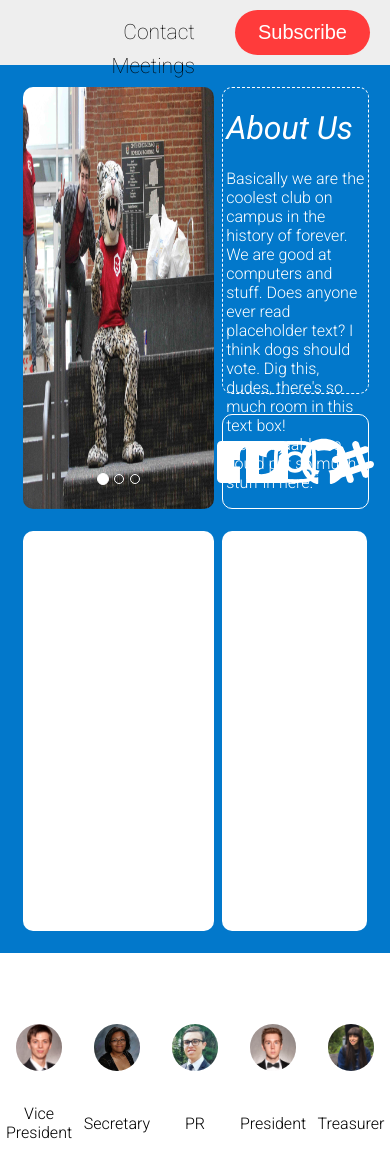
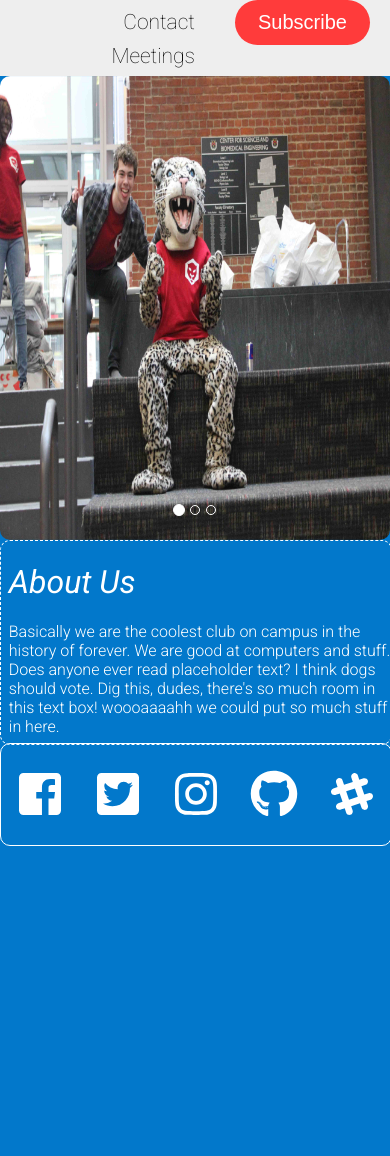
Before and after one commit to csswit/new-css-website, a PHP site: page / in a window 390 px wide. Shown: the top 1156 px of the page. Run offline with PHP 8.4, Linux system fonts and the light colour scheme; some libraries are stand-ins or nearby versions.

Commit message:
Started mobile layout

```diff
--- a/style.css
+++ b/style.css
@@ -151,6 +151,7 @@ div.aboutpane {
   border-radius: 10px;
   margin-bottom: 4%;
   border: 1px dashed white;
+
   grid-column-start: 4;
   grid-column-end: 5;
   grid-row-start: 2;
@@ -360,3 +361,53 @@ background-color: white;
   color: none;
   font-size: 0px;
 }
+
+@media screen and (max-width: 768px) {
+  .firstsection {
+    grid-template-columns: 100%;
+    grid-row-gap: 0;
+    grid-template-rows: 9vh 55vh 24vh 12vh 400px;
+    /* grid-template-rows: 65px 422px 250px 400px; */
+  }
+
+  div.navbar {
+    height: 9vh;
+    padding-top: 0;
+  }
+
+  div.bootstrap-iso {
+    height: 55vh;
+    grid-column-start: 1;
+    grid-column-end: 2;
+    grid-row-start: 2;
+    grid-row-end: 3;
+  }
+
+  .carouselSlide {
+    max-height: 55vh;
+    min-height: 55vh;
+  }
+
+  div.aboutpane {
+    height: 24vh;
+
+    grid-column-start: 1;
+    grid-column-end: 2;
+    grid-row-start: 3;
+    grid-row-end: 4;
+  }
+
+  div.socialpane {
+    height: 12vh;
+    /* width: 100%; */
+    /* background-color: none; */
+    /* border: 1px solid white; */
+    /* display: grid; */
+    /* grid-template-columns: repeat(5, 20%); */
+    grid-column-start: 1;
+    grid-column-end: 2;
+    grid-row-start: 4;
+    grid-row-end: 5;
+  }
+
+}
```
